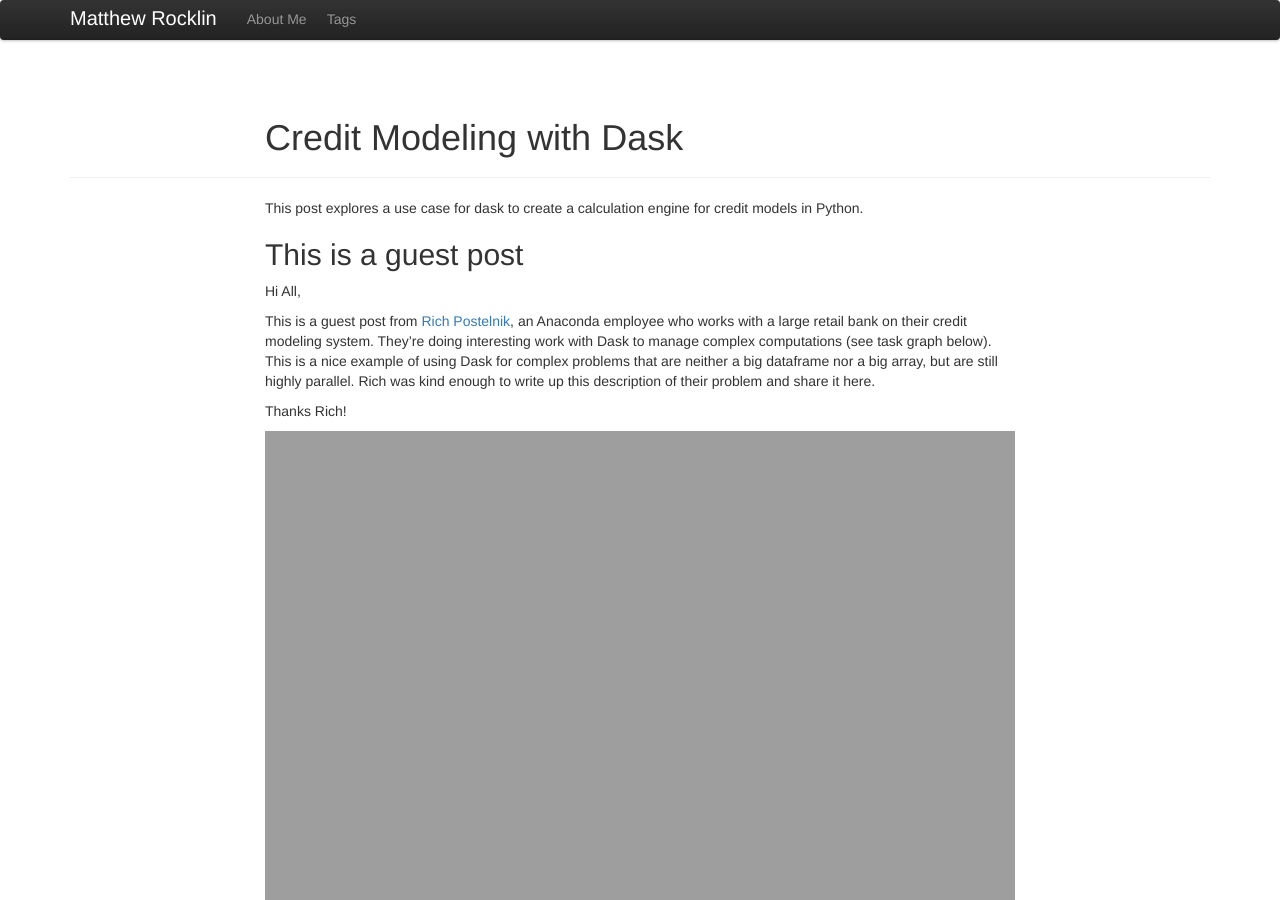
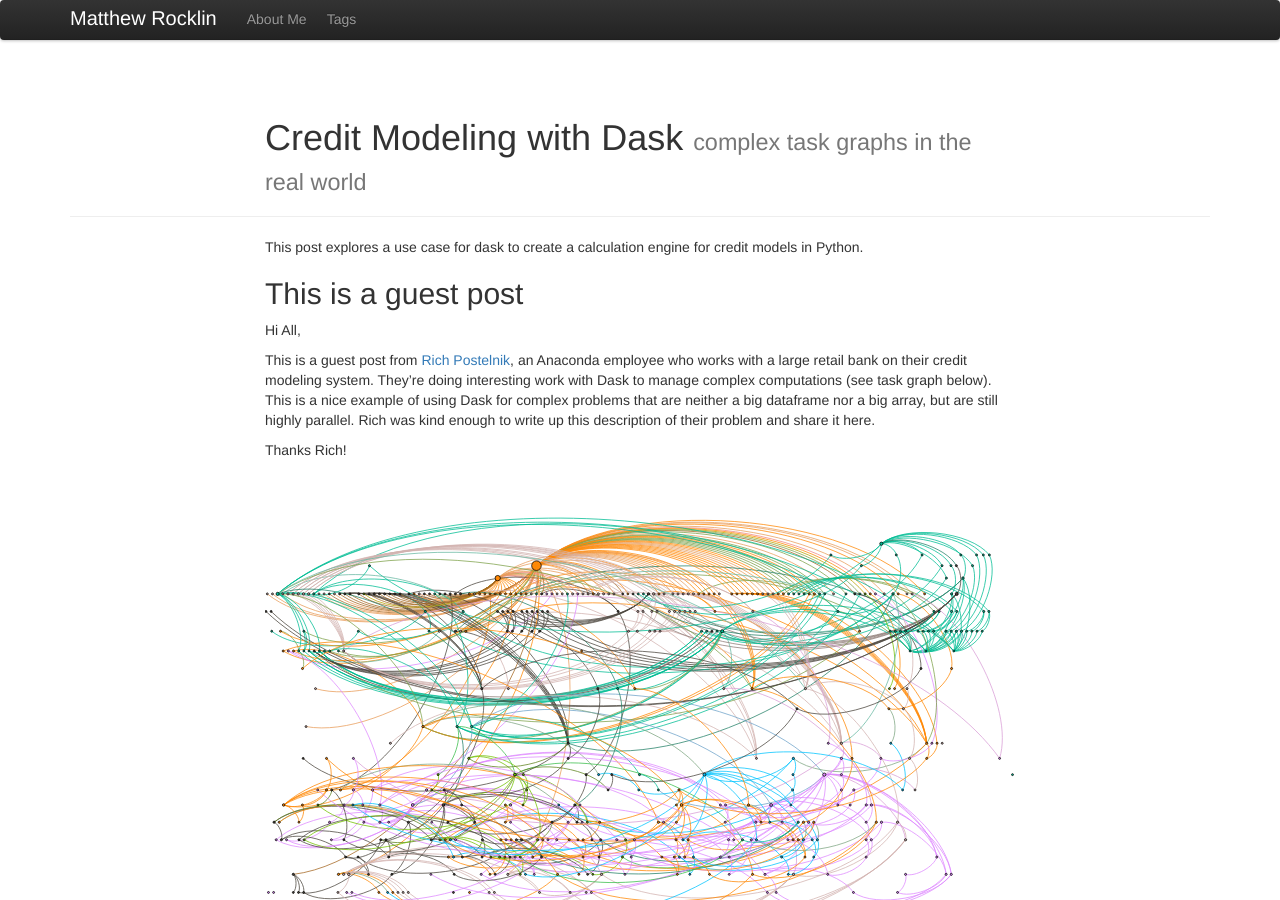
Before and after one commit to besyskymnbk/blog, a Jekyll site: the page built from _posts/work/2018-02-09-credit-models-with-dask.md, in a window 1280 px wide and 900 px high. Built offline with Jekyll 4.4.1, drawn with Linux system fonts in a browser that asks for light colours; comment, search, counter and statistics services are not loaded.

Commit message:
credit models post goes live

```diff
--- a/_posts/work/2018-01-31-credit-models-with-dask.md
+++ b/_posts/work/2018-02-09-credit-models-with-dask.md
@@ -1,8 +1,8 @@
 ---
 layout: post
 title: Credit Modeling with Dask
+tagline: complex task graphs in the real world
 category: work
-draft: true
 tags: [Programming, Python]
 theme: twitter
 author: Richard Postelnik
@@ -24,11 +24,10 @@ Rich was kind enough to write up this description of their problem and share it
 
 Thanks Rich!
 
-<a href="{{BASE_PATH}}/images/credit_models/simple.svg">
-  <img src="{{BASE_PATH}}/images/credit_models/simple.svg"
-       alt="calc task graph"
-       width="100%">
-  </a>
+<a href="{{BASE_PATH}}/images/credit_models/simple-model.svg">
+  <img src="{{BASE_PATH}}/images/credit_models/simple-model.svg"
+       alt="zoomed model section"
+       width="100%"></a>
 
 P.S. If others have similar solutions and would like to share them I'd love to host those on this blog as well.
 
```
